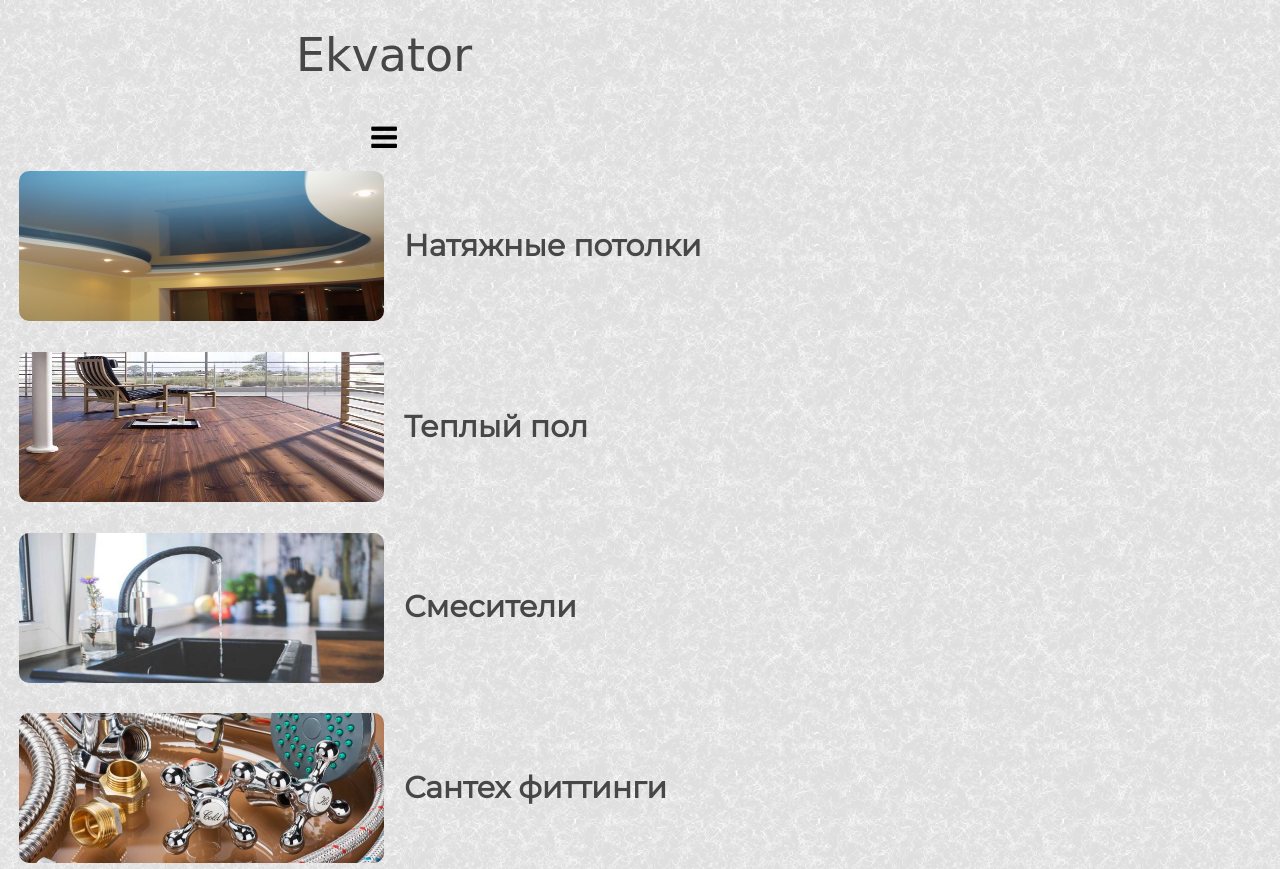
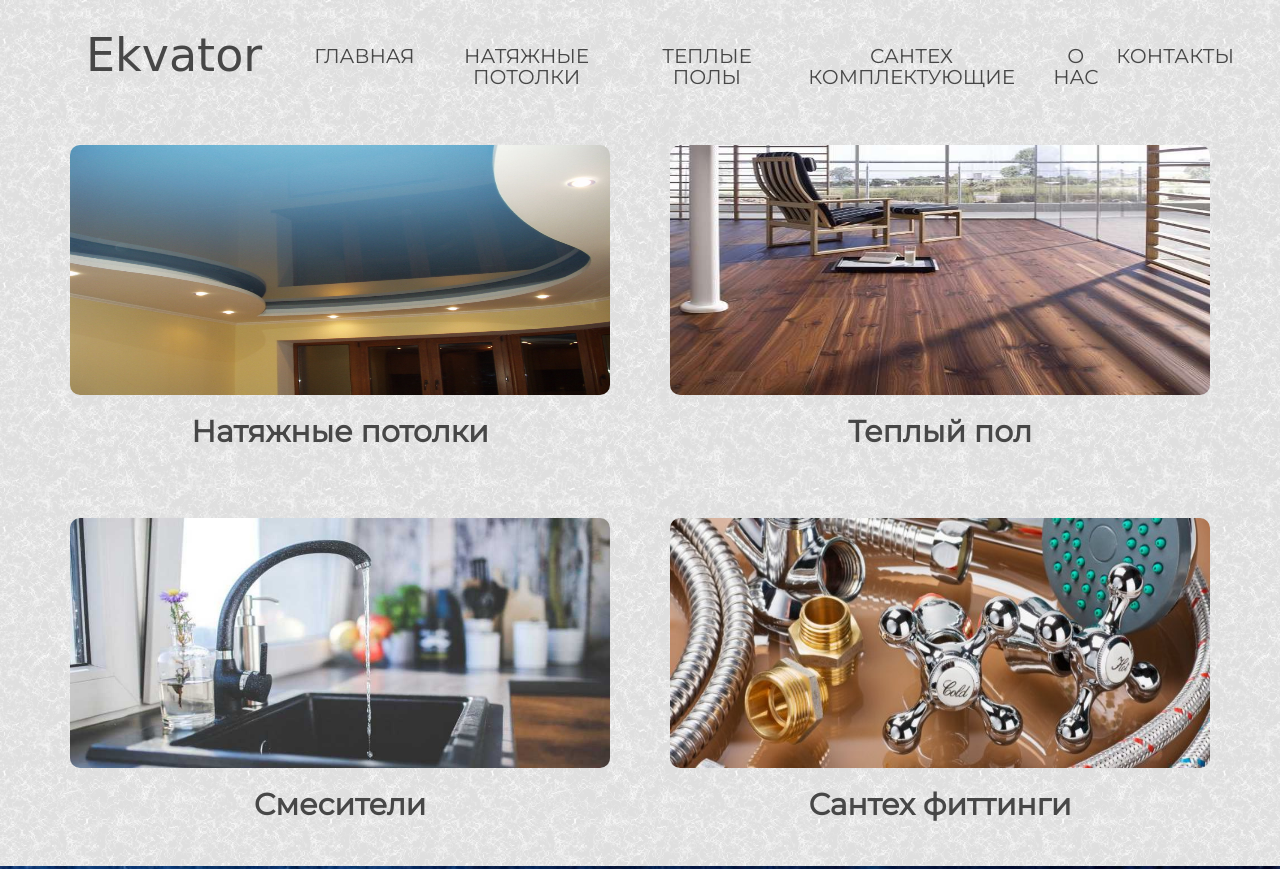
Before and after one commit to Ks0daR/Alexander, a website: page index.html in a window 1280 px wide. Shown: the top 869 px of the page. Drawn offline with Linux system fonts and the light colour scheme; a web font is replaced by a local one.

Commit message:
complete homepage

```diff
--- a/css/styles.css
+++ b/css/styles.css
@@ -9,6 +9,9 @@ footer {
 }
 
 .invisible {
+  display: none;
+}
+.spotlight-group {
   display: none;
 }
 
@@ -178,3 +181,45 @@ footer {
     width: 60px;
   }
 }
+
+@media (min-width: 768px) {
+  .invisible {
+    display: block;
+  }
+  .invisible--menu {
+    display: none;
+  }
+  .nav {
+    max-width: 1200px;
+    margin: auto;
+    display: flex;
+    justify-content: space-between;
+  }
+  .menu {
+    display: flex;
+    margin-top: 40px;
+  }
+  .card__item {
+    width: 45%;
+  }
+
+  .card__ref {
+    flex-direction: column;
+  }
+
+  .card__item__img {
+    width: 100%;
+    height: 250px;
+  }
+  .card__item:hover {
+    background: #ccc;
+  }
+  .content {
+    max-width: 1200px;
+    margin: auto;
+  }
+  .contacts {
+    max-width: 1200px;
+    margin: auto;
+  }
+}
--- a/index.html
+++ b/index.html
@@ -48,13 +48,14 @@
             </li>
           </ul>
         </div>
-        <div class="toggleMenu">
+        <div class="toggleMenu invisible--menu">
           <i class="fa fa-bars" aria-hidden="true"></i>
         </div>
       </div>
     </header>
     <div class="content">
-      <div class="gallery"></div>
+      <div class="spotlight-group">
+      </div>
       <div class="cards">
         <div class="card__item">
           <a class="card__ref" href=""
--- a/package.json
+++ b/package.json
@@ -18,5 +18,8 @@
   "homepage": "https://github.com/Ks0daR/Sysanin#readme",
   "devDependencies": {
     "prettier": "1.19.1"
+  },
+  "dependencies": {
+    "spotlight.js": "^0.6.5"
   }
 }
```
Also changed, not shown: img/gallery/1.gif (added), img/gallery/2.gif (added), img/gallery/3.gif (added), img/gallery/4.gif (added), img/gallery/5.gif (added), 1 other file.
